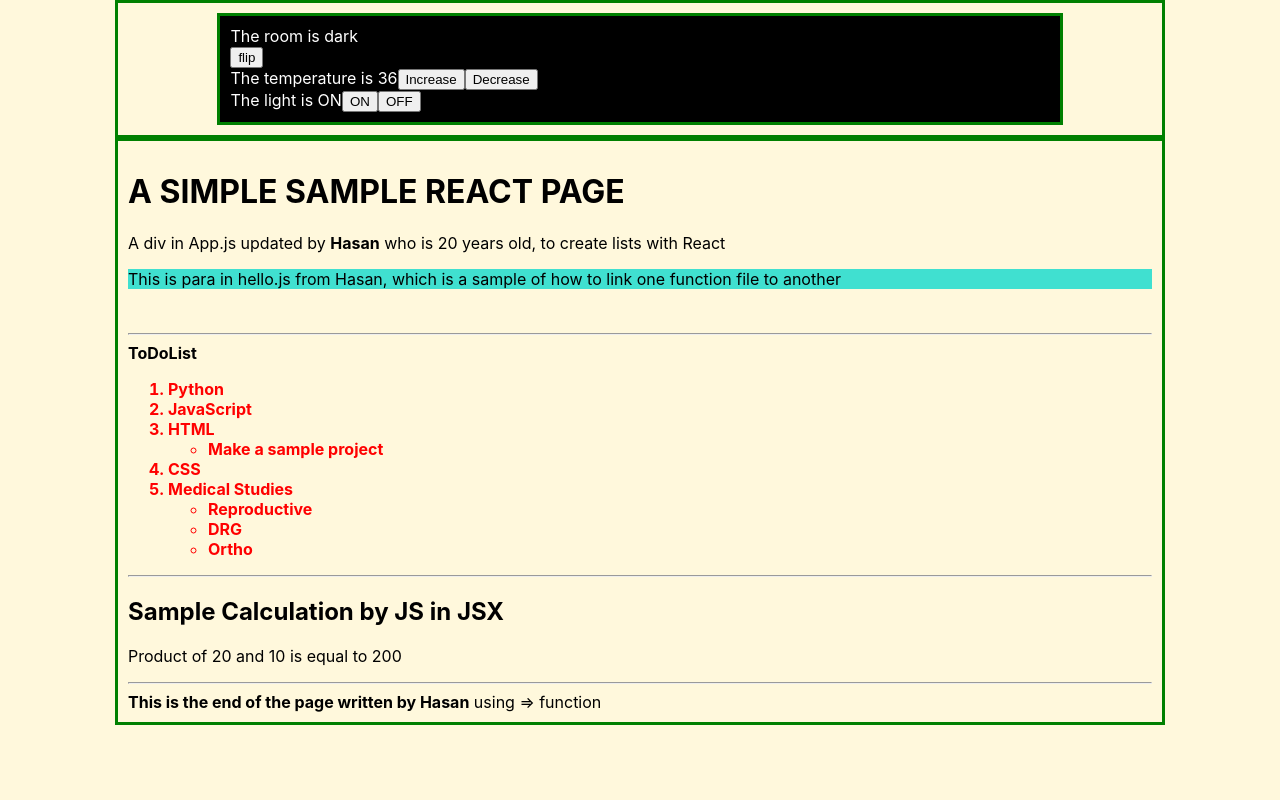
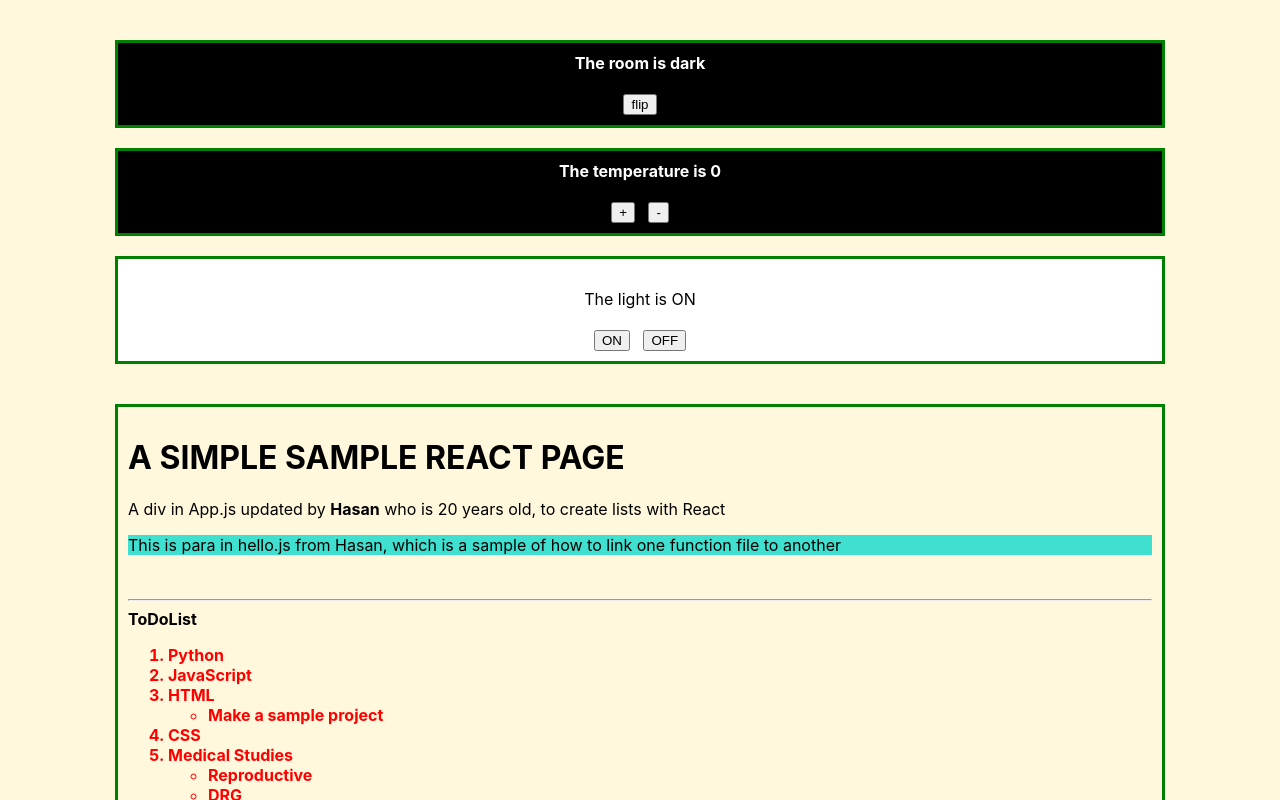
Before and after one commit to yad22/my-app, a React (Create React App) app: page / in a window 1280 px wide. Shown: the top 800 px of the page. Built offline with nearby package versions, Linux system fonts and the light colour scheme.

Commit message:
Button adjustments

```diff
--- a/public/index.html
+++ b/public/index.html
@@ -28,7 +28,9 @@
   </head>
   <body>
     <noscript>You need to enable JavaScript to run this app.</noscript>
+    <br/> <br/>
     <div id="root2"></div>
+    <br/> <br/>
     <div id="root"></div>
     <!--
       This HTML file is a template.
--- a/src/lit.css
+++ b/src/lit.css
@@ -1,10 +1,11 @@
-#root2, .room {
+.room {
     height: 100%;
-    margin: 0;
     margin: auto;
     width: 80%;
     border: 3px solid green;
     padding: 10px;
+    text-align: center;
+
 }
 
 .lit {
--- a/src/lit.js
+++ b/src/lit.js
@@ -5,29 +5,49 @@ function Room() {
     const [isLit, setLit] = React.useState(false);
     const brightness = isLit ? "lit": "dark";
 
-    let [incTemp, setTemp] = React.useState(36);
+    let [incTemp, setTemp] = React.useState(0);
 
     let [isOn, setState] = React.useState(true);
 
+    const classOnOff = isOn ? "lit" : "dark";
+
+
+    const changetemp = incTemp ? "lit": "dark";
+
     return (
+      <div>
+
         <div className={`room ${brightness}`}>
-        The room is {isLit ? "lit": "dark"}
-        <br/>
+          <strong>The room is {isLit ? "lit": "dark"}</strong>
+          <br/><br/>
           <button onClick={()=> setLit(!isLit)}>
               flip
           </button>
+        </div>
+
         <br/>
-        The temperature is {incTemp}
+
+        <div className={`room ${changetemp}`}>
+          <strong>The temperature is {incTemp}</strong>
+          <br/><br/>
           <button onClick={()=> setTemp(++incTemp)}>
-            Increase
+              +
           </button>
+          &nbsp;&nbsp;&nbsp;
           <button onClick={()=> setTemp(--incTemp)}>
-            Decrease
+              -
           </button>
+        </div>
+        <br/>
+        <div className={`room ${classOnOff}`}>
           <br/>
           The light is {isOn ? "ON" : "OFF"}
+          <br/><br/>
           <button onClick={() => setState(isOn = true)}>ON</button>
+          &nbsp;&nbsp;&nbsp;
           <button onClick={() => setState((isOn = false))}>OFF</button>
+
+        </div>
 
       </div>
     )
```
Lines whose indentation alone changed are shown as unchanged.
